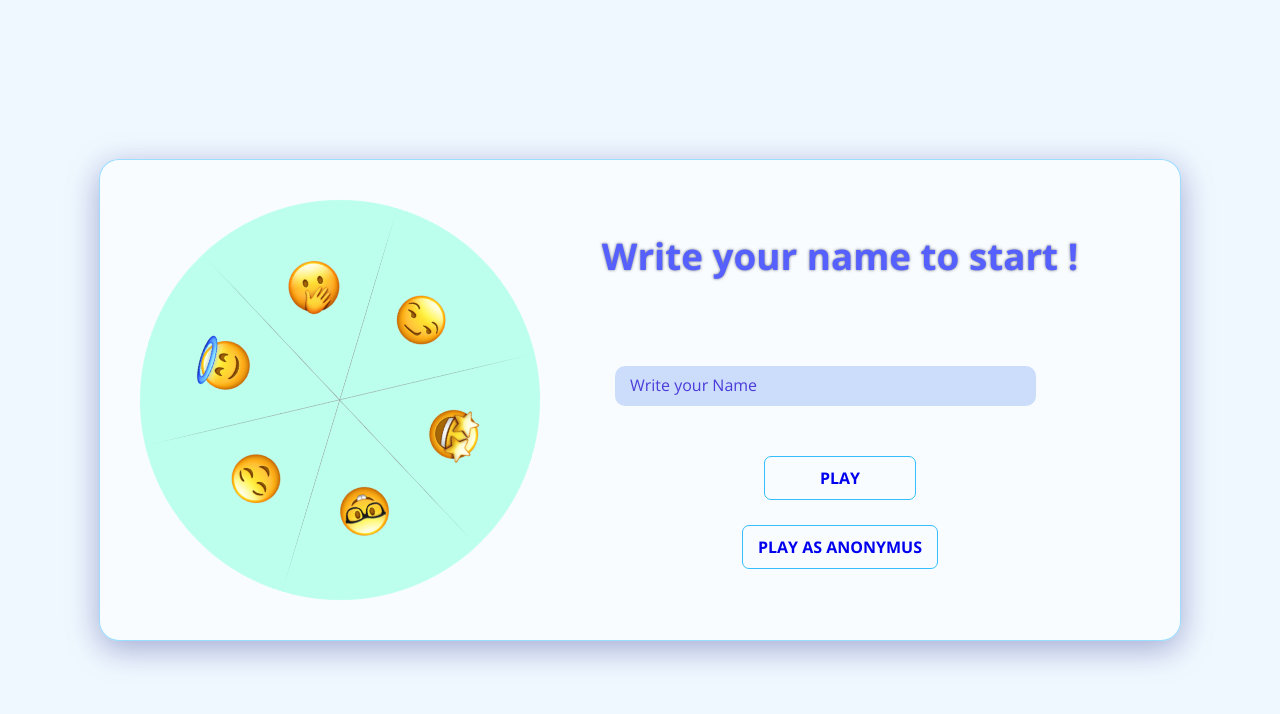
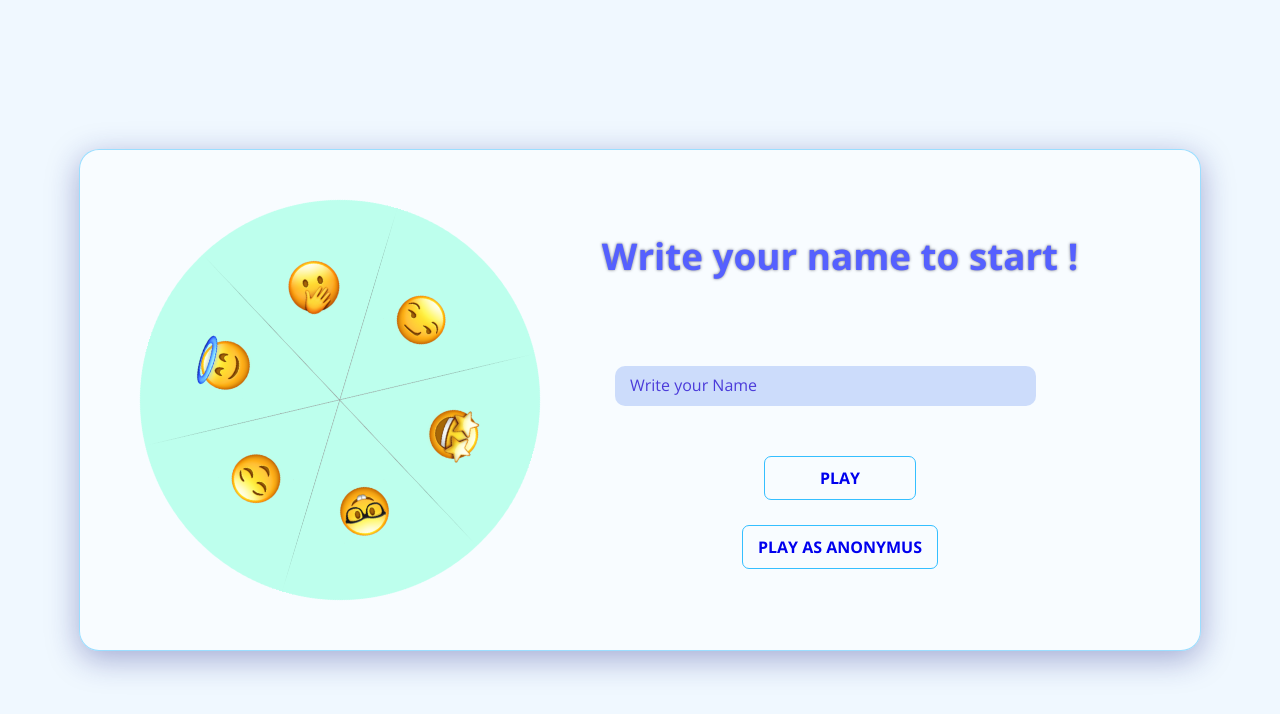
Before and after one commit to masters-of-the-universee/triwow, a React (Create React App) app: page / in a window 1280 px wide. Shown: the top 714 px of the page. Built offline with nearby package versions, Linux system fonts and the light colour scheme.

Commit message:
Fully responsive loginpage

```diff
--- a/src/views/login-page/loginpage.scss
+++ b/src/views/login-page/loginpage.scss
@@ -39,7 +39,7 @@ nav {
 	height: 400px;
 	//border: 1px solid red;
 	border-radius: 20px;
-	padding: 40px;
+	padding: 50px 60px;
 	.left-section {
 		width: 40%;
 		height: 100%;
```
